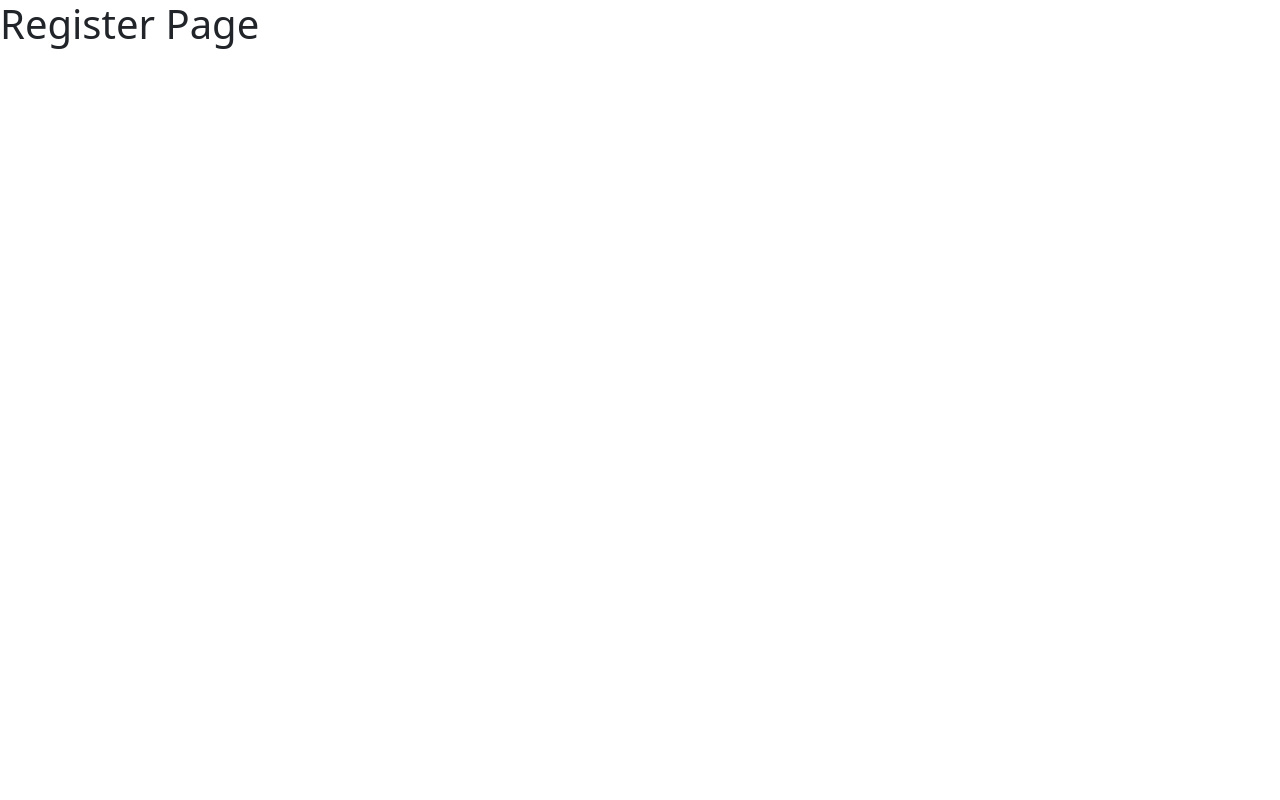
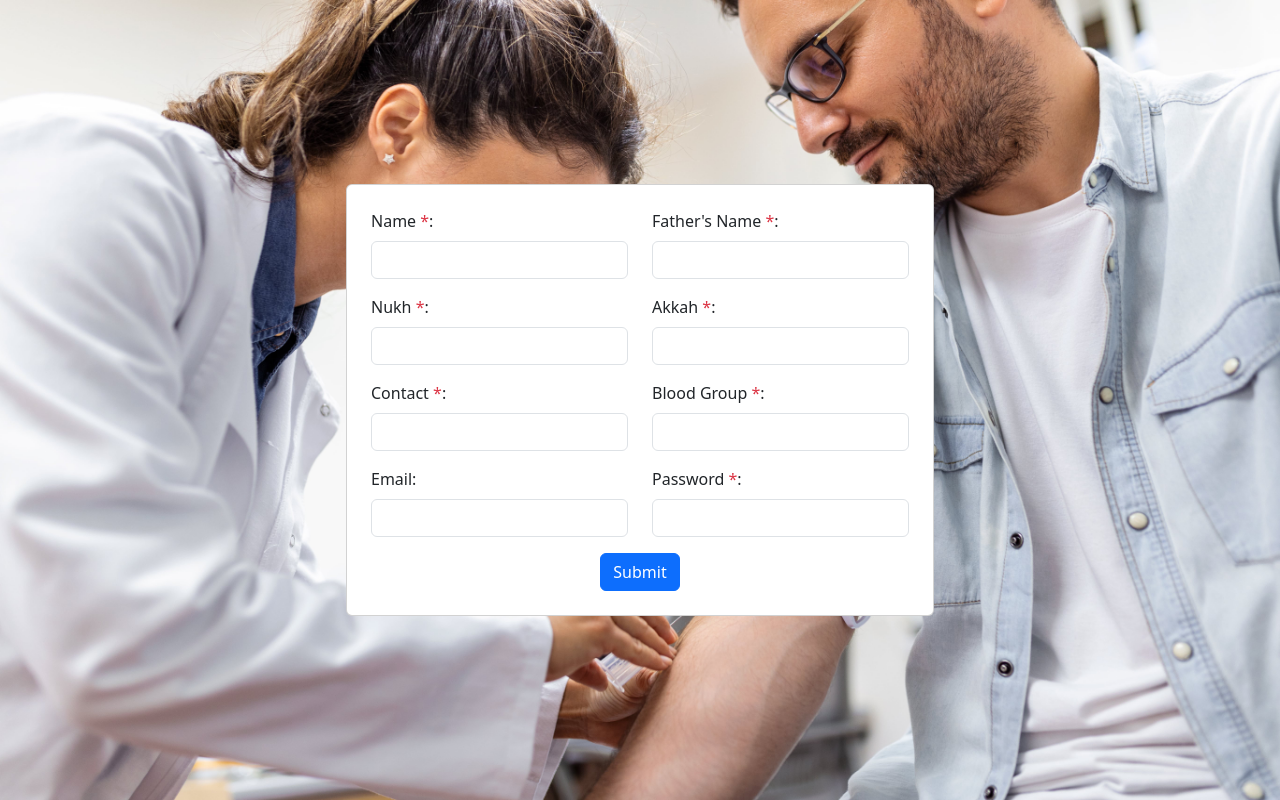
Before and after one commit to MukandKrishna/blood-bank-bootstrap-css, a React (Create React App) app in the folder client/: page /Register in a window 1280 px wide. Built offline with nearby package versions, Linux system fonts and the light colour scheme.

Commit message:
updated
login and register page

```diff
--- a/client/src/pages/auth/Login.js
+++ b/client/src/pages/auth/Login.js
@@ -1,61 +1,94 @@
+
 // import React from "react";
 
 // const Login = () => {
 //   return (
-//     <>
-//       <div className="row">
-//       <div className="flex h-screen items-center justify-center" style={{ backgroundColor: 'blue' }}>
-//           {/* <img src="./assets/images/banner1.jpg" alt="LoginImage" /> */}
-//         </div>
-//         <div className="flex flex-col items-center justify-center">
-//           <form>
-//             <div className="mb-3">
-//               <label htmlFor="exampleInputEmail1" className="form-label">
-//                 Email address
-//               </label>
-//               <input
-//                 type="email"
-//                 className="form-control"
-//                 id="exampleInputEmail1"
-//                 aria-describedby="emailHelp"
-//               />
-//               <div id="emailHelp" className="form-text">
-//                 We'll never share your email with anyone else.
-//               </div>
-//             </div>
-//             <div className="mb-3">
-//               <label htmlFor="exampleInputPassword1" className="form-label">
-//                 Password
-//               </label>
-//               <input
-//                 type="password"
-//                 className="form-control"
-//                 id="exampleInputPassword1"
-//               />
-//             </div>
-//             <div className="mb-3 form-check">
-//               <input
-//                 type="checkbox"
-//                 className="form-check-input"
-//                 id="exampleCheck1"
-//               />
-//               <label className="form-check-label" htmlFor="exampleCheck1">
-//                 Check me out
-//               </label>
-//             </div>
-//             <button type="submit" className="btn btn-primary">
-//               Submit
-//             </button>
-//           </form>
-//         </div>
+//     <div
+//       className="d-flex vh-100 justify-content-center align-items-center"
+//       style={{
+//         backgroundImage: `url(${process.env.PUBLIC_URL}/assets/images/banner2.jpg)`,
+//         backgroundSize: "100% 100%",
+//         backgroundPosition: "center",
+//       }}
+//     >
+      // <div className="card p-4">
+      //   <form>
+      //     <div className="row mb-3">
+      //       <div className="col">
+      //         <label htmlFor="name" className="form-label">
+      //           Name <span className="text-danger">*</span>:
+      //         </label>
+      //         <input type="text" className="form-control" id="name" required />
       //       </div>
-//     </>
+      //       <div className="col">
+      //         <label htmlFor="fatherName" className="form-label">
+      //           Father's Name <span className="text-danger">*</span>:
+      //         </label>
+      //         <input type="text" className="form-control" id="fatherName" required />
+      //       </div>
+      //     </div>
+      //     <div className="row mb-3">
+      //       <div className="col">
+      //         <label htmlFor="nukh" className="form-label">
+      //           Nukh <span className="text-danger">*</span>:
+      //         </label>
+      //         <input type="text" className="form-control" id="nukh" required />
+      //       </div>
+      //       <div className="col">
+      //         <label htmlFor="akkah" className="form-label">
+      //           Akkah <span className="text-danger">*</span>:
+      //         </label>
+      //         <input type="text" className="form-control" id="akkah" required />
+      //       </div>
+      //     </div>
+      //     <div className="row mb-3">
+      //       <div className="col">
+      //         <label htmlFor="contact" className="form-label">
+      //           Contact <span className="text-danger">*</span>:
+      //         </label>
+      //         <input type="text" className="form-control" id="contact" required />
+      //       </div>
+      //       <div className="col">
+      //         <label htmlFor="bloodGroup" className="form-label">
+      //           Blood Group <span className="text-danger">*</span>:
+      //         </label>
+      //         <input type="text" className="form-control" id="bloodGroup" required />
+      //       </div>
+      //     </div>
+      //     <div className="row mb-3">
+      //       <div className="col">
+      //         <label htmlFor="email" className="form-label">
+      //           Email:
+      //         </label>
+      //         <input type="email" className="form-control" id="email" />
+      //       </div>
+      //       <div className="col">
+      //         <label htmlFor="password" className="form-label">
+      //           Password <span className="text-danger">*</span>:
+      //         </label>
+      //         <input type="password" className="form-control" id="password" required
+      //         />
+      //       </div>
+      //     </div>
+      //     <div className="row justify-content-center">
+      //       <div className="col-auto">
+      //         <button type="submit" className="btn btn-primary">
+      //           Submit
+      //         </button>
+      //       </div>
+      //     </div>
+      //   </form>
+      // </div>
+//     </div>
 //   );
 // };
 
 // export default Login;
 
+
+
 import React from "react";
+import { Link } from "react-router-dom"; // Import Link from react-router-dom
 
 const Login = () => {
   return (
@@ -69,61 +102,17 @@ const Login = () => {
     >
       <div className="card p-4">
         <form>
-          <div className="row mb-3">
-            <div className="col">
-              <label htmlFor="name" className="form-label">
-                Name <span className="text-danger">*</span>:
-              </label>
-              <input type="text" className="form-control" id="name" required />
-            </div>
-            <div className="col">
-              <label htmlFor="fatherName" className="form-label">
-                Father's Name <span className="text-danger">*</span>:
-              </label>
-              <input type="text" className="form-control" id="fatherName" required />
-            </div>
-          </div>
-          <div className="row mb-3">
-            <div className="col">
-              <label htmlFor="nukh" className="form-label">
-                Nukh <span className="text-danger">*</span>:
-              </label>
-              <input type="text" className="form-control" id="nukh" required />
-            </div>
-            <div className="col">
-              <label htmlFor="akkah" className="form-label">
-                Akkah <span className="text-danger">*</span>:
-              </label>
-              <input type="text" className="form-control" id="akkah" required />
-            </div>
-          </div>
-          <div className="row mb-3">
-            <div className="col">
-              <label htmlFor="contact" className="form-label">
-                Contact <span className="text-danger">*</span>:
-              </label>
-              <input type="text" className="form-control" id="contact" required />
-            </div>
-            <div className="col">
-              <label htmlFor="bloodGroup" className="form-label">
-                Blood Group <span className="text-danger">*</span>:
-              </label>
-              <input type="text" className="form-control" id="bloodGroup" required />
-            </div>
-          </div>
-          <div className="row mb-3">
-            <div className="col">
+          <div className="mb-3">
             <label htmlFor="email" className="form-label">
               Email:
             </label>
-              <input type="email" className="form-control" id="email" />
+            <input type="email" className="form-control" id="email" required />
           </div>
-            <div className="col">
+          <div className="mb-3">
             <label htmlFor="password" className="form-label">
-                Password <span className="text-danger">*</span>:
+              Password:
             </label>
             <input type="password" className="form-control" id="password" required />
-            </div>
           </div>
           <div className="row justify-content-center">
             <div className="col-auto">
@@ -132,6 +121,10 @@ const Login = () => {
               </button>
             </div>
           </div>
+          <div className="text-center mt-3">
+            {/* Link to the registration page */}
+            <Link to="/register">Don't have an account? Register here</Link>
+          </div>
         </form>
       </div>
     </div>
--- a/client/src/pages/auth/Register.js
+++ b/client/src/pages/auth/Register.js
@@ -1,11 +1,116 @@
-import React from 'react'
+// import React from 'react'
 
-const Register = () => {
+// const Register = () => {
+//   return (
+//     <div>
+//       <h1>Register Page</h1>
+//     </div>
+//   )
+// }
+
+// export default Register
+
+import React from "react";
+
+const Registration = () => {
   return (
-    <div>
-      <h1>Register Page</h1>
+    <div
+      className="d-flex vh-100 justify-content-center align-items-center"
+      style={{
+        backgroundImage: `url(${process.env.PUBLIC_URL}/assets/images/banner1.jpg)`,
+        backgroundSize: "100% 100%",
+        backgroundPosition: "center",
+      }}
+    >
+      <div className="card p-4">
+        <form>
+          <div className="row mb-3">
+            <div className="col">
+              <label htmlFor="name" className="form-label">
+                Name <span className="text-danger">*</span>:
+              </label>
+              <input type="text" className="form-control" id="name" required />
+            </div>
+            <div className="col">
+              <label htmlFor="fatherName" className="form-label">
+                Father's Name <span className="text-danger">*</span>:
+              </label>
+              <input
+                type="text"
+                className="form-control"
+                id="fatherName"
+                required
+              />
+            </div>
+          </div>
+          <div className="row mb-3">
+            <div className="col">
+              <label htmlFor="nukh" className="form-label">
+                Nukh <span className="text-danger">*</span>:
+              </label>
+              <input type="text" className="form-control" id="nukh" required />
+            </div>
+            <div className="col">
+              <label htmlFor="akkah" className="form-label">
+                Akkah <span className="text-danger">*</span>:
+              </label>
+              <input type="text" className="form-control" id="akkah" required />
+            </div>
+          </div>
+          <div className="row mb-3">
+            <div className="col">
+              <label htmlFor="contact" className="form-label">
+                Contact <span className="text-danger">*</span>:
+              </label>
+              <input
+                type="text"
+                className="form-control"
+                id="contact"
+                required
+              />
+            </div>
+            <div className="col">
+              <label htmlFor="bloodGroup" className="form-label">
+                Blood Group <span className="text-danger">*</span>:
+              </label>
+              <input
+                type="text"
+                className="form-control"
+                id="bloodGroup"
+                required
+              />
+            </div>
+          </div>
+          <div className="row mb-3">
+            <div className="col">
+              <label htmlFor="email" className="form-label">
+                Email:
+              </label>
+              <input type="email" className="form-control" id="email" />
+            </div>
+            <div className="col">
+              <label htmlFor="password" className="form-label">
+                Password <span className="text-danger">*</span>:
+              </label>
+              <input
+                type="password"
+                className="form-control"
+                id="password"
+                required
+              />
+            </div>
+          </div>
+          <div className="row justify-content-center">
+            <div className="col-auto">
+              <button type="submit" className="btn btn-primary">
+                Submit
+              </button>
+            </div>
+          </div>
+        </form>
+      </div>
     </div>
-  )
-}
+  );
+};
 
-export default Register
+export default Registration;
```
Also changed, not shown: client/src/components/Shared/Form/Form.js (added, +9 -0 lines), client/src/components/Shared/Form/InputType.js (added, +9 -0 lines). Lines whose indentation alone changed are shown as unchanged.
